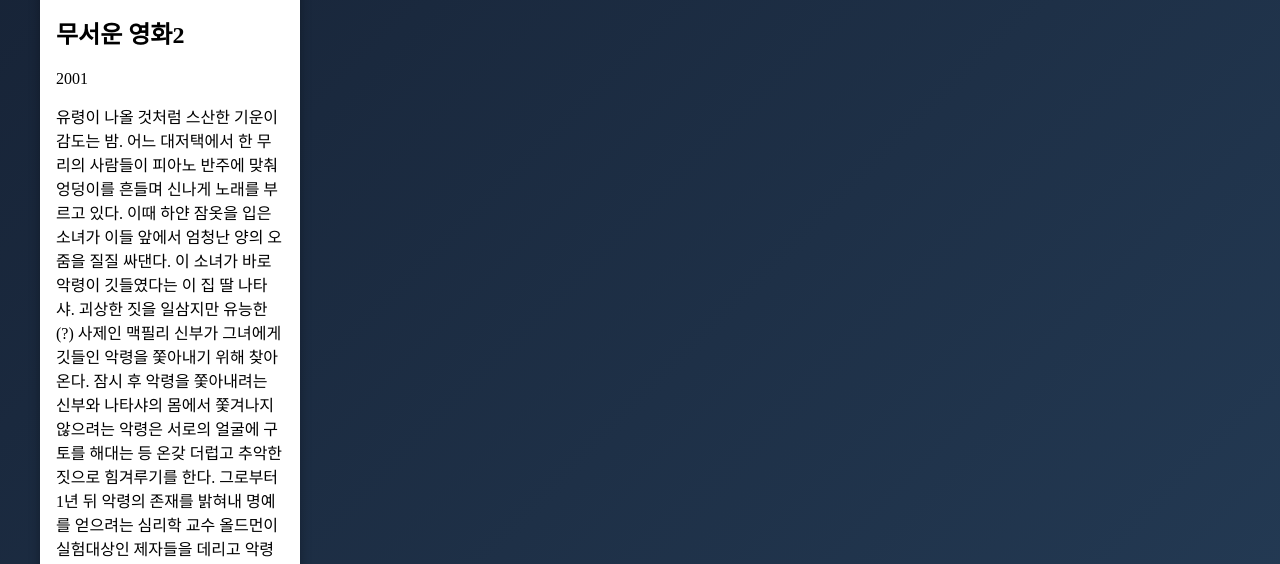
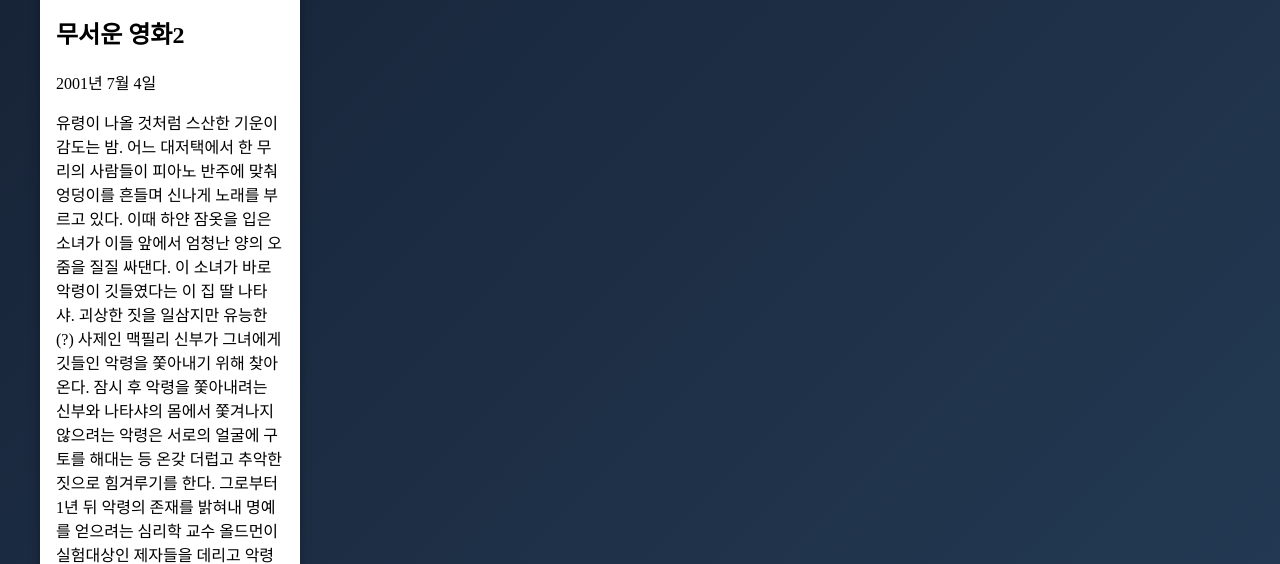
Before and after one commit to chob334-cpu/web261012, a plain HTML site: page index.html in a window 1280 px wide. Shown: the part 536-1100 px from the top of the page. Drawn offline with Linux system fonts and the light colour scheme; a web font is replaced by a local one.

Commit message:
w06 카드 완성

```diff
--- a/index.html
+++ b/index.html
@@ -18,7 +18,7 @@
         <span class="badge">6.4</span>
         <div class="info">
             <h2>무서운 영화2</h2>
-            <p class="year">2001</p>
+            <p class="year">2001년 7월 4일</p>
             <p class="overview">유령이 나올 것처럼 스산한 기운이 감도는 밤. 어느 대저택에서 한 무리의 사람들이 피아노 반주에 맞춰 엉덩이를 흔들며 신나게 노래를 부르고 있다. 이때 하얀
                 잠옷을 입은 소녀가 이들 앞에서 엄청난 양의 오줌을 질질 싸댄다. 이 소녀가 바로 악령이 깃들였다는 이 집 딸 나타샤. 괴상한 짓을 일삼지만 유능한(?) 사제인 맥필리 신부가 그녀에게
                 깃들인 악령을 쫓아내기 위해 찾아온다. 잠시 후 악령을 쫓아내려는 신부와 나타샤의 몸에서 쫓겨나지 않으려는 악령은 서로의 얼굴에 구토를 해대는 등 온갖 더럽고 추악한 짓으로 힘겨루기를
```
